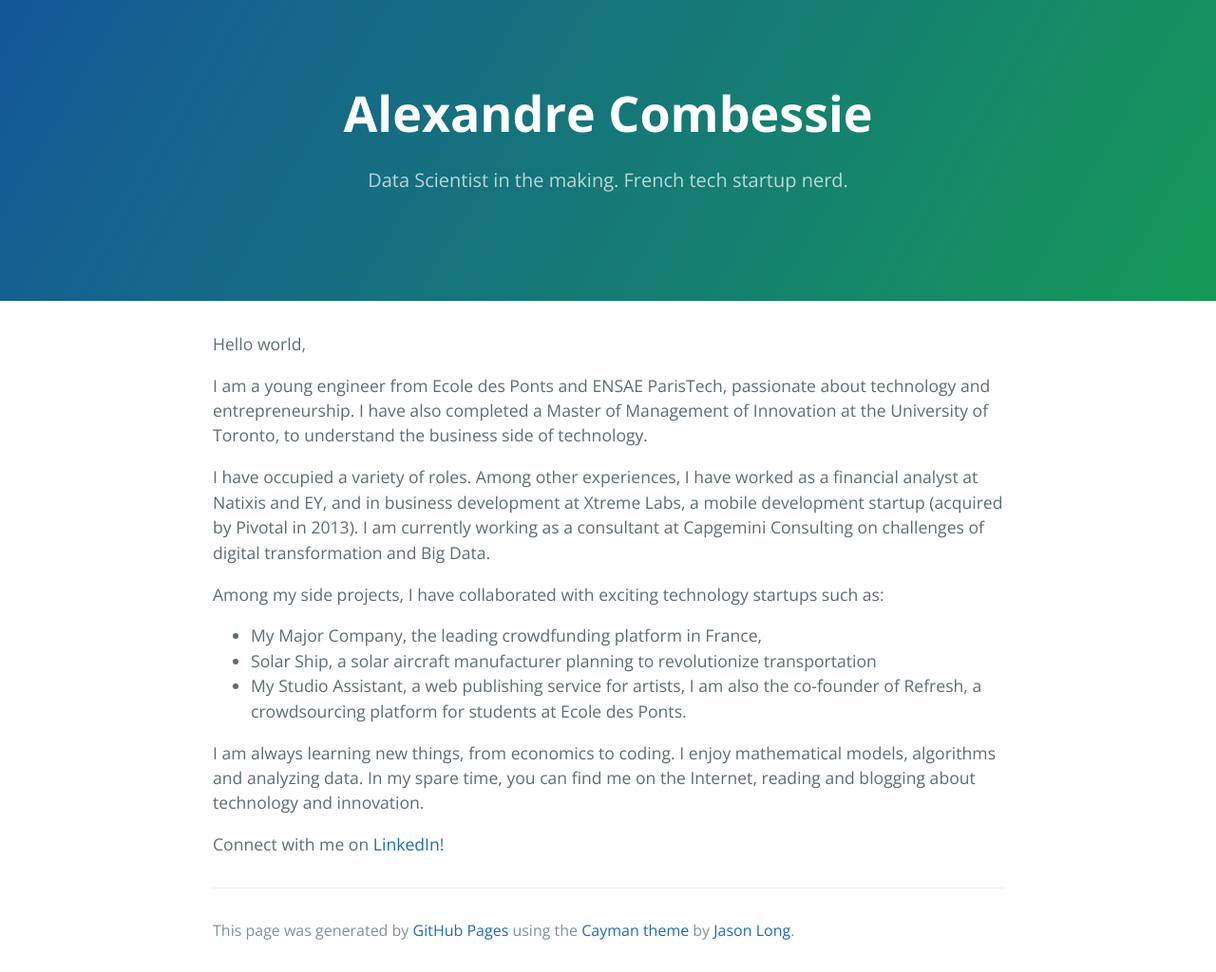
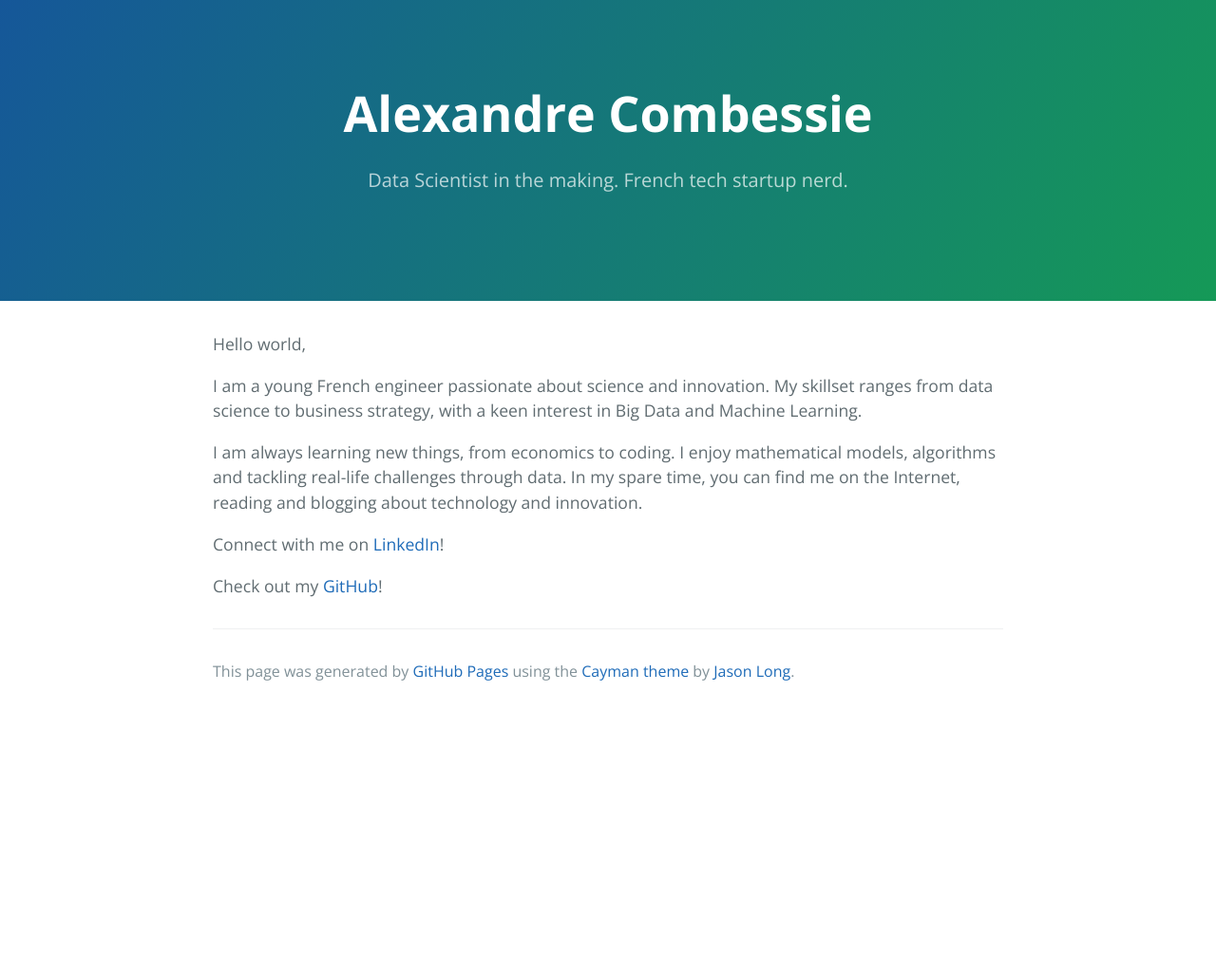
Before and after one commit to alexcombessie/alexcombessie.github.io, a Jekyll site: the page index.html, which Jekyll copies as it is, in a window 1280 px wide. Shown: the whole page at 95% size. Built offline with Jekyll 4.4.1, drawn with Linux system fonts in a browser that asks for light colours; after the commit the page ends 900 px from its top, so only the background shows below that.

Commit message:
Update index.html

```diff
--- a/index.html
+++ b/index.html
@@ -18,22 +18,12 @@
     <section class="main-content">
       <p>Hello world,</p>
 
-<p>I am a young engineer from Ecole des Ponts and ENSAE ParisTech, passionate about technology and entrepreneurship. I have also completed a Master of Management of Innovation at the University of Toronto, to understand the business side of technology. </p>
+<p>I am a young French engineer passionate about science and innovation. My skillset ranges from data science to business strategy, with a keen interest in Big Data and Machine Learning.</p>
 
-<p>I have occupied a variety of roles. Among other experiences, I have worked as a financial analyst at Natixis and EY, and in business development at Xtreme Labs, a mobile development startup (acquired by Pivotal in 2013).  I am currently working as a consultant at Capgemini Consulting on challenges of digital transformation and Big Data.</p>
-
-<p>Among my side projects, I have collaborated with exciting technology startups such as: </p>
-
-<ul>
-<li>My Major Company, the leading crowdfunding platform in France,</li>
-<li>Solar Ship, a solar aircraft manufacturer planning to revolutionize transportation</li>
-<li>My Studio Assistant, a web publishing service for artists,
-I am also the co-founder of Refresh, a crowdsourcing platform for students at Ecole des Ponts. </li>
-</ul>
-
-<p>I am always learning new things, from economics to coding. I enjoy mathematical models, algorithms and analyzing data. In my spare time, you can find me on the Internet, reading and blogging about technology and innovation.</p>
+<p>I am always learning new things, from economics to coding. I enjoy mathematical models, algorithms and tackling real-life challenges through data. In my spare time, you can find me on the Internet, reading and blogging about technology and innovation.</p>
 
 <p>Connect with me on <a href="https://fr.linkedin.com/in/alexandrecombessie">LinkedIn</a>!</p>
+<p>Check out my <a href="https://github.com/alexcombessie">GitHub</a>!</p>
 
       <footer class="site-footer">
 
```
